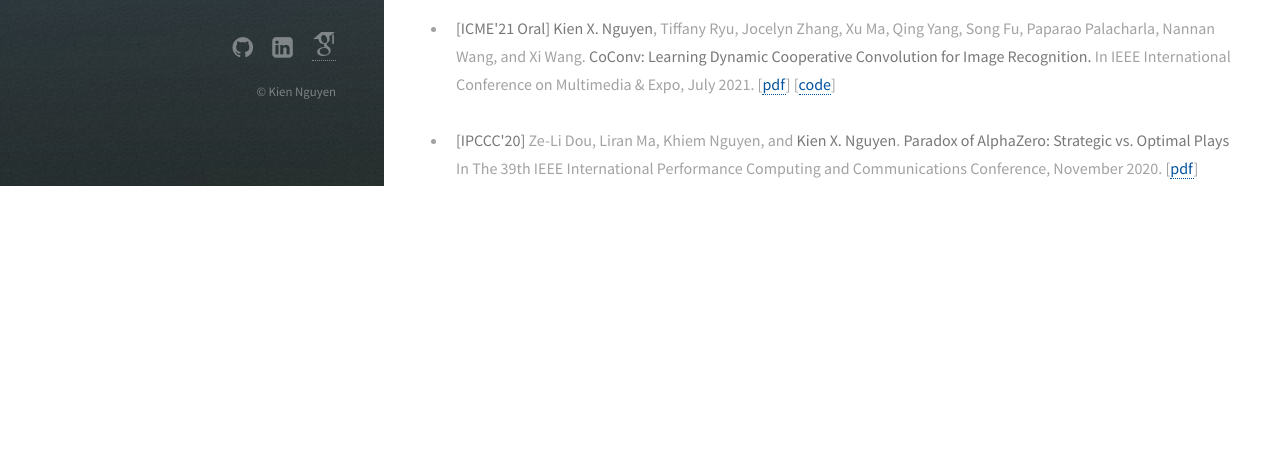
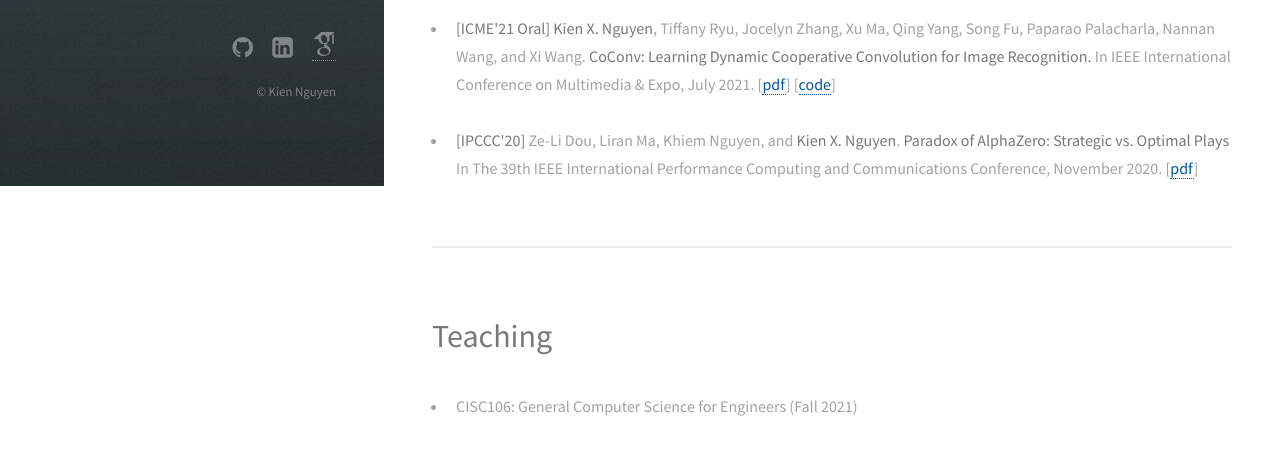
Before and after one commit to Nyquixt/profile, a plain HTML site: page index.html in a window 1280 px wide. Shown: the part 614-1068 px from the top of the page. Before the commit the page ends 876 px from the top, so only its background shows below. Drawn offline with Linux system fonts and the light colour scheme; files whose address does not match are found by name.

Commit message:
Update index.html

```diff
--- a/index.html
+++ b/index.html
@@ -91,6 +91,15 @@
 
 		</section>
 
+		<!-- Four -->
+		<section id="four">
+			<h1>Teaching</h1>
+			<ul>
+				<li>CISC106: General Computer Science for Engineers (Fall 2021)
+				</li>
+			</ul>
+
+		</section>
 	</div>
 
 	<!-- Footer -->
```
